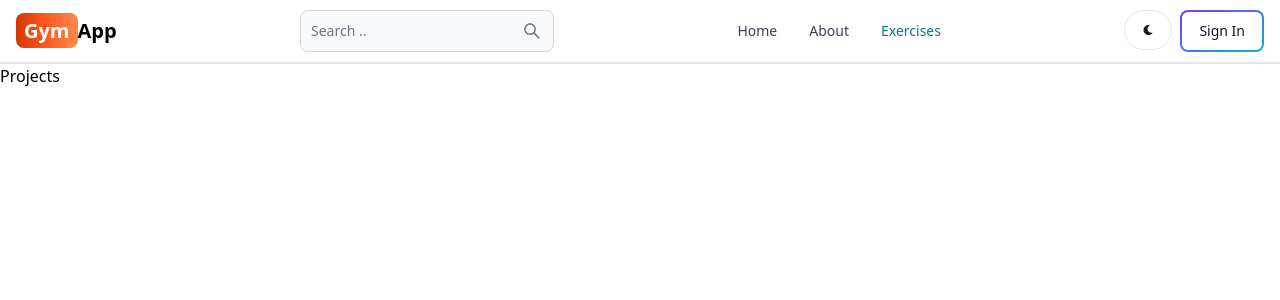
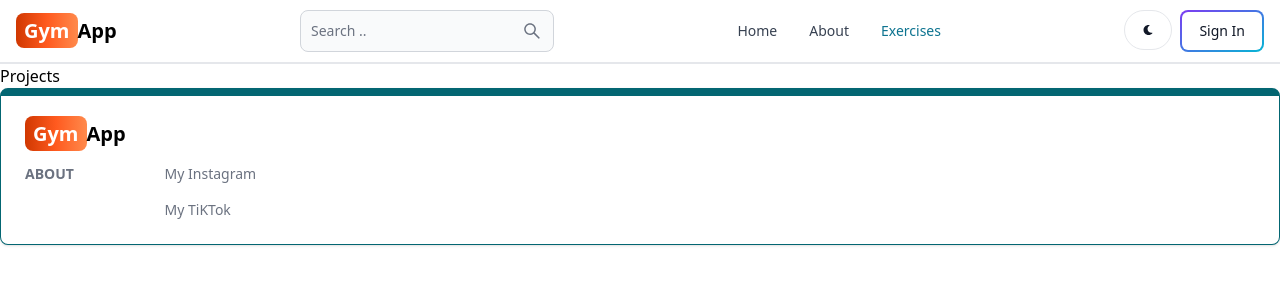
Before and after one commit to FaresMostafa001/mern-gym, a React (Vite) app in the folder client/: page /projects in a window 1280 px wide. Shown: the top 300 px of the page. Built offline with nearby package versions, Linux system fonts and the light colour scheme.

Commit message:
Footer Start

```diff
--- a/client/src/App.jsx
+++ b/client/src/App.jsx
@@ -7,6 +7,7 @@ import SignUp from './pages/SignUp'
 import About from './pages/About';
 import Projects from './pages/Projects'
 import Header from './components/Header'
+import Footer from './components/Footer'
 export default function App() {
   return (
    <BrowserRouter>
@@ -20,7 +21,7 @@ export default function App() {
     <Route path='/projects' element={<Projects />} ></Route>
 
    </Routes>
-
+   <Footer />
    </BrowserRouter>
   )
   }
--- /dev/null
+++ b/client/src/components/Footer.jsx
@@ -0,0 +1,35 @@
+import React from 'react'
+import { Footer, FooterLink } from "flowbite-react";
+import { Link } from 'react-router-dom';
+export default  function FooterCom() {
+  return (
+    <Footer container className='border border-t-8 border-teal-700'>
+        <div>
+            <div>
+                <div><Link  to='/' className='self-center whitespace-nowrap text-sm sm:text-xl font-semibold dark:text-white'
+>
+    <span className='px-2 py-1 bg-gradient-to-r from-orange-600 via-orange-500 to-orange-400 rounded-lg text-white' >Gym</span>
+     App
+</Link></div>
+        <div className='grid deid-cols-2 gap-3 sm: mt-4 sm:grid-cols-3 sm:gap-6'>
+            <Footer.Title title='About' />
+            <Footer.LinkGroup col>
+                <FooterLink href='https://www.instagram.com/faresssmostafa'
+                target='_blank'
+                >
+                        My Instagram
+                </FooterLink>
+
+
+                <FooterLink href='https://www.instagram.com/faresssmostafa'
+                target='_blank'
+                >
+                        My TiKTok
+                </FooterLink>
+            </Footer.LinkGroup>
+        </div>
+            </div>
+        </div>
+    </Footer>
+  )
+}
```
